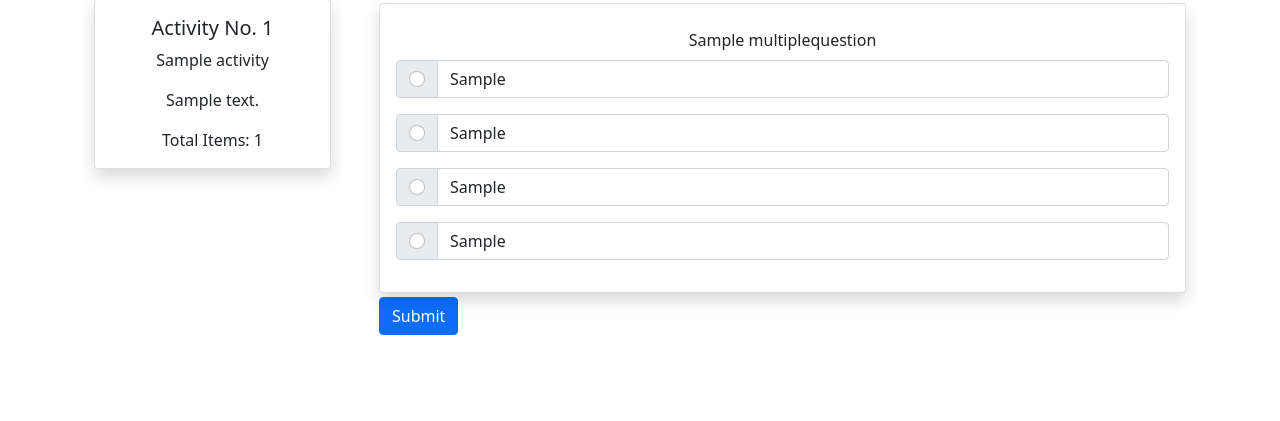
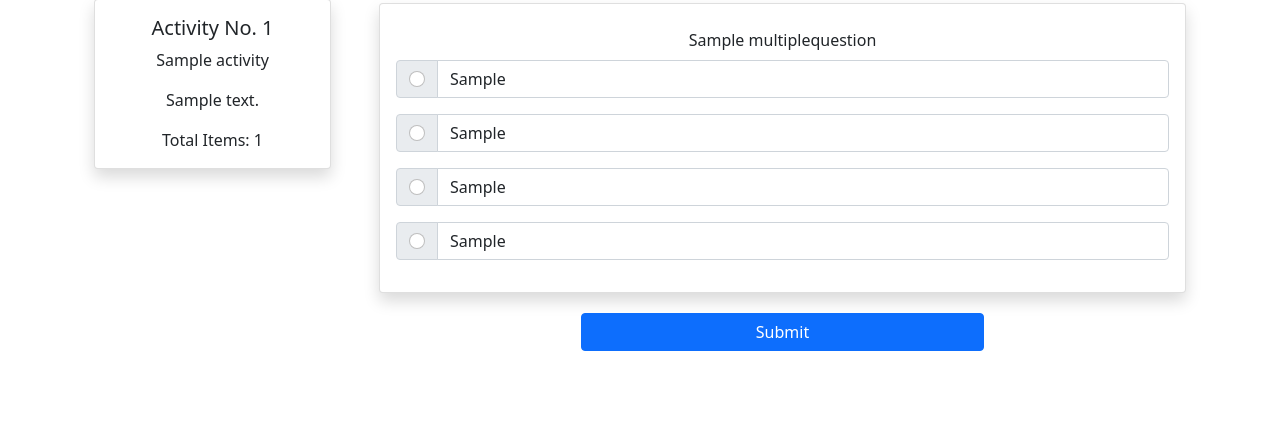
Before and after one commit to arielanasco/django-app, a Django app: page /answer-activity/1/ in a window 1280 px wide. Shown: the part 85-506 px from the top of the page. Run offline with Django 3.2, Linux system fonts and the light colour scheme; a user stored in the database is signed in; tables that the repository leaves empty hold one stand-in row (values such as "Sample post"); parts of the project's set-up code (start-up, migrations or seed data) failed here and were passed over; some libraries are stand-ins or nearby versions.

Commit message:
Update button

```diff
--- a/learn/templates/learn/student/answer-activity.html
+++ b/learn/templates/learn/student/answer-activity.html
@@ -11,14 +11,16 @@
       {% for question in questions %}
           {% include "learn/student/components/multiple-choice-card.html" %}
       {% endfor %}
+      <div class="d-grid gap-2 col-6 mx-auto">
         <button
-      class="btn btn-primary"
+        class="btn btn-primary my-3"
         data-bs-toggle="modal"
         data-bs-target="#modal-add-question"
         type="button"
         >
         Submit
         </button>
+      </div>
       {% include "learn/student/components/modal-reminder-before-submit.html" %}
     </form>
   {% else %}
```
Lines whose indentation alone changed are shown as unchanged.
